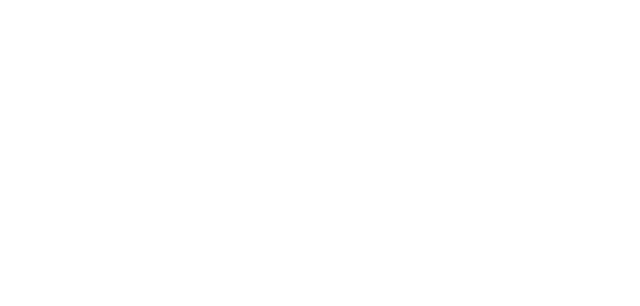
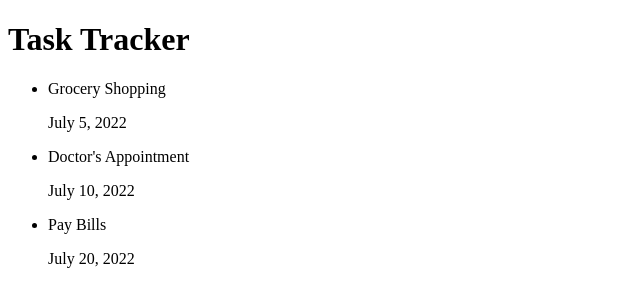
Before and after one commit to itsninam/vue, a Vue app: page / in a window 1280 px wide. Shown: the top 306 px of the page, without its empty margins (0-640 px from the left). Built offline with nearby package versions, Linux system fonts and the light colour scheme.

Commit message:
fetching and displaying data

```diff
--- a/src/App.vue
+++ b/src/App.vue
@@ -1,7 +1,49 @@
-<script setup></script>
+<template>
+  <header>
+    <Tasks :tasks="tasks" />
+  </header>
+</template>
 
-<template></template>
+<script>
+import Tasks from "./components/Tasks.vue";
 
-<style>
-@import "./assets/base.css";
-</style>
+export default {
+  name: "App",
+  components: {
+    Tasks,
+  },
+  data() {
+    return {
+      //creating tasks array
+      tasks: [],
+    };
+  },
+
+  //this is where API call would go
+  created() {
+    //passing tasks objects into tasks array
+    this.tasks = [
+      {
+        id: 1,
+        task: "Grocery Shopping",
+        date: "July 5, 2022",
+        reminder: true,
+      },
+      {
+        id: 2,
+        task: "Doctor's Appointment",
+        date: "July 10, 2022",
+        reminder: true,
+      },
+      {
+        id: 1,
+        task: "Pay Bills",
+        date: "July 20, 2022",
+        reminder: false,
+      },
+    ];
+  },
+};
+</script>
+
+<style></style>
--- /dev/null
+++ b/src/components/Tasks.vue
@@ -0,0 +1,21 @@
+<template>
+  <h1>Task Tracker</h1>
+  <!-- loop over tasks array and display items on page -->
+  <ul v-for="task in tasks">
+    <li>
+      <p>{{ task.task }}</p>
+      <p>{{ task.date }}</p>
+    </li>
+  </ul>
+</template>
+
+<script>
+export default {
+  name: "Tasks",
+  props: {
+    tasks: Array,
+  },
+};
+</script>
+
+<style></style>
--- a/vite.config.js
+++ b/vite.config.js
@@ -1,14 +1,14 @@
-import { fileURLToPath, URL } from 'url'
+import { fileURLToPath, URL } from "url";
 
-import { defineConfig } from 'vite'
-import vue from '@vitejs/plugin-vue'
+import { defineConfig } from "vite";
+import vue from "@vitejs/plugin-vue";
 
 // https://vitejs.dev/config/
 export default defineConfig({
   plugins: [vue()],
   resolve: {
     alias: {
-      '@': fileURLToPath(new URL('./src', import.meta.url))
-    }
-  }
-})
+      "@": fileURLToPath(new URL("./src", import.meta.url)),
+    },
+  },
+});
```
